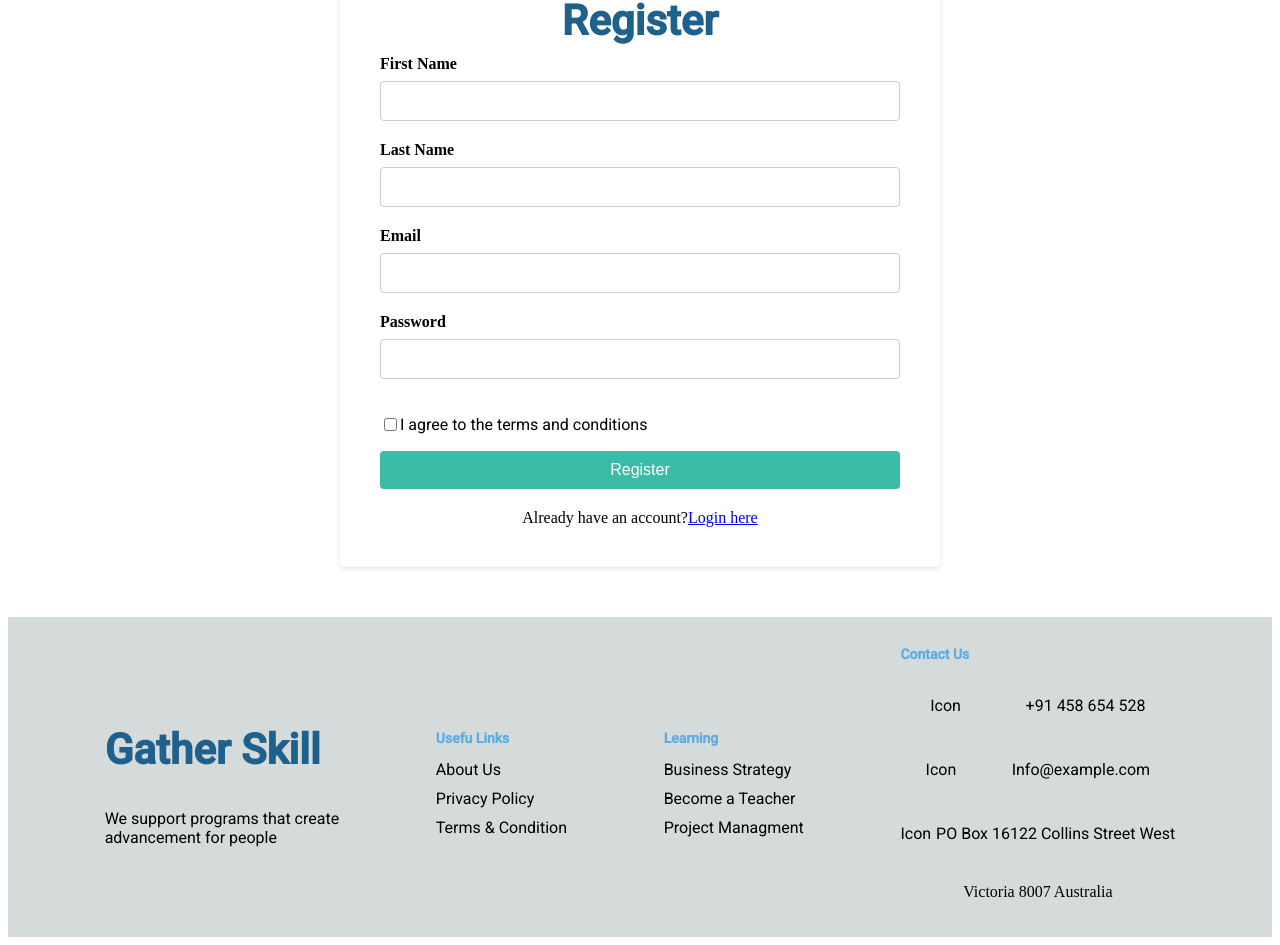
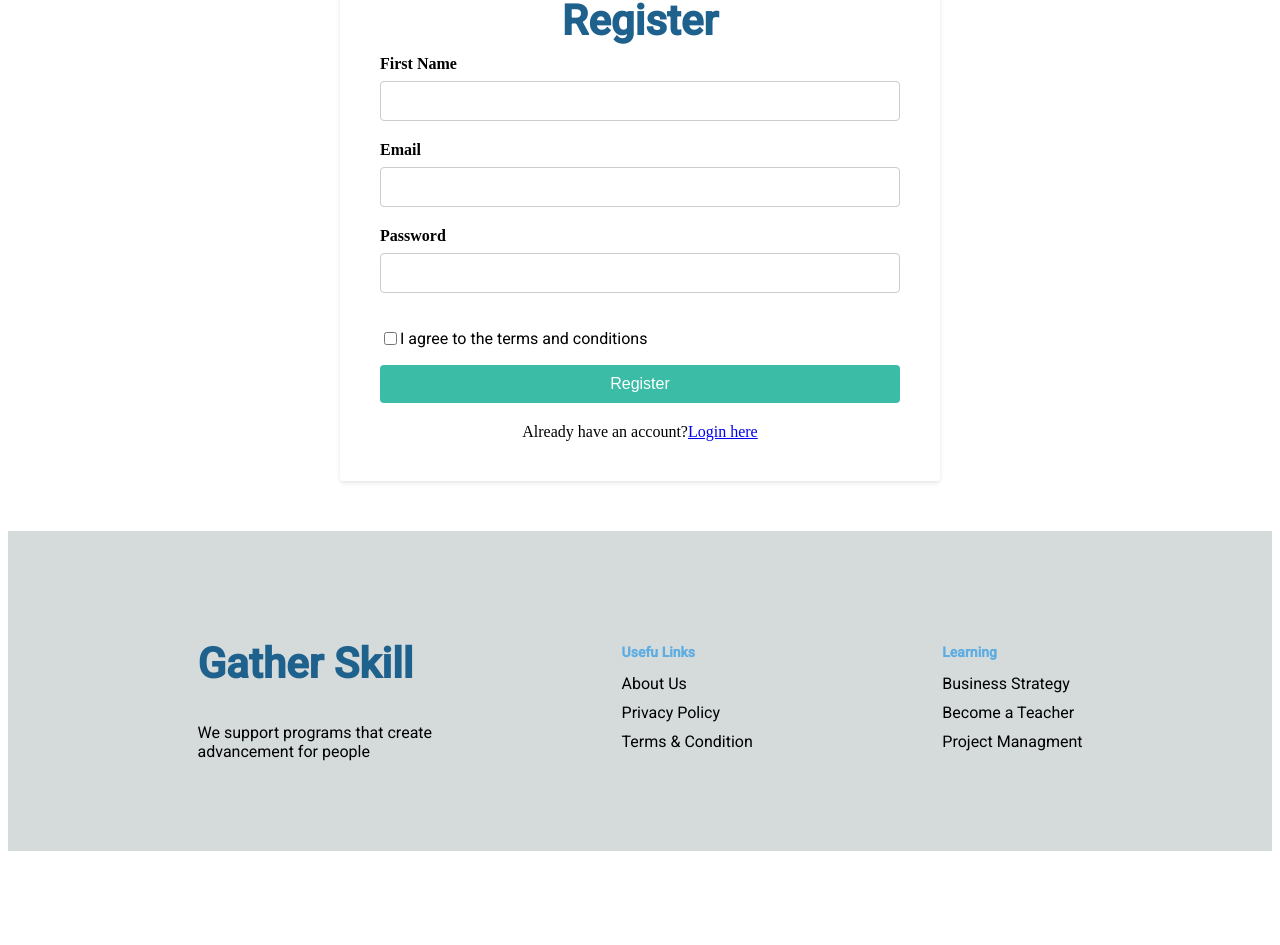
Before and after one commit to TanbirHasan/GatherSkill, a React (Create React App) app: page /register in a window 1280 px wide. Shown: the part 201-1146 px from the top of the page. After the commit the page ends 1060 px from the top, so only its background shows below. Built offline with nearby package versions, Linux system fonts and the light colour scheme.

Commit message:
registration functionality integrated and login form updated

```diff
--- /dev/null
+++ b/src/api/axios.js
@@ -0,0 +1,5 @@
+import axios from "axios";
+
+export default axios.create({
+    baseURL : 'http://localhost:8000'
+})
--- a/src/components/Auth/Login/Login.js
+++ b/src/components/Auth/Login/Login.js
@@ -1,31 +1,52 @@
-
-
-
 import { useState } from "react";
-import styles from './Login.module.css'
+import axios from "axios";
+import styles from "./Login.module.css";
 import Layout from "../../Layout/Layout";
 import { Link } from "react-router-dom";
 
 const Login = () => {
-
-  const [email, setEmail] = useState('');
-  const [password, setPassword] = useState('');
+  const [email, setEmail] = useState("");
+  const [password, setPassword] = useState("");
+  const [isLoading, setIsLoading] = useState(false);
 
   const handleEmailChange = (e) => {
     setEmail(e.target.value);
-
-
   };
 
   const handlePasswordChange = (e) => {
     setPassword(e.target.value);
-    console.log(handlePasswordChange)
   };
 
-  const handleSubmit = (e) => {
+  const handleSubmit = async (e) => {
     e.preventDefault();
 
+    // Perform form validation
+    if (!email || !password) {
+      alert("Please fill in all the required fields.");
+      return;
+    }
 
+    setIsLoading(true);
+
+    try {
+      // Make API call using Axios
+      const response = await axios.post("http://localhost:8000/api/v1/auth", {
+        email,
+        password,
+      });
+
+      // Handle the response as needed
+      console.log("Login successful:", response?.data);
+
+      // Clear form fields after successful submission
+      setEmail("");
+      setPassword("");
+    } catch (error) {
+      console.error("Login failed:", error.response?.data);
+      // Handle the error and display an appropriate message to the user
+    }
+
+    setIsLoading(false);
   };
 
   return (
@@ -53,17 +74,18 @@ const Login = () => {
               required
             />
           </div>
-          <p onClick=''>Forgot Password?</p>
-          <button type="submit">Login</button>
+          <button className={styles.forgetPassButton} onClick={() => console.log("Forgot Password?")}>Forgot Password?</button>
+          <button type="submit" disabled={isLoading}>
+            {isLoading ? "Logging in..." : "Login"}
+          </button>
 
-
-          <span>New to this page? <Link to="/register">Create new account</Link></span>
-
-
+          <span>
+            New to this page? <Link to="/register">Create new account</Link>
+          </span>
         </form>
       </div>
     </Layout>
   );
 };
 
-export default Login
+export default Login;
--- a/src/components/Auth/Login/Login.module.css
+++ b/src/components/Auth/Login/Login.module.css
@@ -34,7 +34,7 @@
     justify-content: center;
     align-items: center;
   }
-  p{
+  .forgetPassButton{
     display: flex;
     justify-content: end;
     align-items: center;
--- a/src/components/Auth/Register/Register.js
+++ b/src/components/Auth/Register/Register.js
@@ -1,75 +1,94 @@
-import React, { useState, setState } from 'react';
-import styles from './Register.module.css';
-import Layout from '../../Layout/Layout';
-import { Link } from 'react-router-dom';
+import React, { useState } from "react";
+import styles from "./Register.module.css";
+import Layout from "../../Layout/Layout";
+import { Link } from "react-router-dom";
+import axios from "../../../api/axios";
+
+const REGISTER_URL = "/api/v1/register";
 
 const Register = () => {
-
-    const [firstName, setFirstName] = useState(null);
-    const [lastName, setLastName] = useState(null);
-    const [email, setEmail] = useState(null);
-    const [password, setPassword] = useState(null);
-    const [confirmPassword, setConfirmPassword] = useState(null);
-
+  const [username, setUsername] = useState("");
+  const [email, setEmail] = useState("");
+  const [password, setPassword] = useState("");
+  const [agreeTerms, setAgreeTerms] = useState(false);
 
   const handleInputChange = (e) => {
     const { id, value } = e.target;
-        if (id === "firstName") {
-            setFirstName(value);
-        }
-        if (id === "lastName") {
-            setLastName(value);
-        }
-        if (id === "email") {
+    if (id === "username") {
+      setUsername(value);
+    } else if (id === "email") {
       setEmail(value);
-        }
-        if (id === "password") {
+    } else if (id === "password") {
       setPassword(value);
     }
-        if (id === "confirmPassword") {
-            setConfirmPassword(value);
+  };
+
+  const handleCheckboxChange = () => {
+    setAgreeTerms(!agreeTerms);
+  };
+
+  const handleSubmit = async (e) => {
+    e.preventDefault();
+
+    // Perform form validation
+    if (!username || !email || !password || !agreeTerms) {
+      alert(
+        "Please fill in all the required fields and agree to the terms and conditions."
+      );
+      return;
+    }
+
+    try {
+      const response = await axios.post(
+        REGISTER_URL,
+        JSON.stringify({
+          username,
+          email,
+          password,
+        }),
+        {
+          headers: { "Content-type": "application/json" },
+          withCredentials: true,
+        }
+      );
+
+      alert("Registration successful:", response?.data);
+
+      setUsername("");
+      setEmail("");
+      setPassword("");
+      setAgreeTerms(false);
+    } catch (err) {
+        console.log(err)
+         if (err.response.status === 409) {
+            alert('Email Taken');
+        }
+        else if(!err?.response) {
+            alert('No Server Response');
+        }
+        else {
+            alert('Registration Failed')
         }
 
     }
-
-    const handleAgreeCheckboxChange = (e) => {
-        // setFormState({
-        //   ...formState,
-        //   agree: e.target.checked,
-        // });
   };
 
-    const handleSubmit = () => {
-        console.log(firstName, lastName, email, password, confirmPassword);
-    }
-
   return (
-
     <Layout>
-
       <div className={styles.loginContainer}>
         <form className={styles.loginForm} onSubmit={handleSubmit}>
           <h2>Register</h2>
           <div className={styles.formGroup}>
-                        <label htmlFor="firstname">First Name</label>
+            <label htmlFor="username">First Name</label>
             <input
               type="text"
-                            id="firstname"
-                            value={firstName}
+              id="username"
+              value={username}
               onChange={handleInputChange}
               required
             />
           </div>
-                    <div className={styles.formGroup}>
-                        <label htmlFor="firstname">Last Name</label>
-                        <input
-                            type="text"
-                            id="firstname"
-                            value={firstName}
-                            onChange={handleInputChange}
-                            required
-                        />
-                    </div>
+
           <div className={styles.formGroup}>
             <label htmlFor="email">Email</label>
             <input
@@ -89,30 +108,28 @@ const Register = () => {
               onChange={handleInputChange}
               required
             />
-
           </div>
           <div className={styles.checkbox}>
             <input
               type="checkbox"
+              id="agreeTerms"
               name="agree"
               value="true"
-                            checked=''
-                            onChange={handleAgreeCheckboxChange}
+              checked={agreeTerms}
+              onChange={handleCheckboxChange}
               required
             />
             <p>I agree to the terms and conditions</p>
           </div>
           <button type="submit">Register</button>
 
-                    <span>Already have an account? <Link to="/login">Login here</Link></span>
-
+          <span>
+            Already have an account? <Link to="/login">Login here</Link>
+          </span>
         </form>
       </div>
+    </Layout>
+  );
+};
 
-        </Layout>
-
-
-    )
-}
-
-export default Register
+export default Register;
--- a/src/components/Footer/Footer.js
+++ b/src/components/Footer/Footer.js
@@ -1,48 +1,47 @@
-import React from 'react'
-import styles from "./Footer.module.css"
-import { Link } from 'react-router-dom'
+import React from "react";
+import styles from "./Footer.module.css";
+import { Link } from "react-router-dom";
 
 export default function Footer() {
   return (
     <footer className={styles.footer}>
       <div>
-         <h2><b>Gather Skill</b></h2>
-         <p>We support programs that create <br/> advancement for people</p>
+        <h2>
+          <b>Gather Skill</b>
+        </h2>
+        <p>
+          We support programs that create <br /> advancement for people
+        </p>
       </div>
       <div>
         <h3>Usefu Links</h3>
         <div className={styles.footerbox}>
-        <Link to="" className={styles.footerboxLink}>About Us</Link>
-        <Link to=""  className={styles.footerboxLink}>Privacy Policy</Link>
-        <Link to=""  className={styles.footerboxLink}>Terms & Condition</Link>
+          <Link to="" className={styles.footerboxLink}>
+            About Us
+          </Link>
+          <Link to="" className={styles.footerboxLink}>
+            Privacy Policy
+          </Link>
+          <Link to="" className={styles.footerboxLink}>
+            Terms & Condition
+          </Link>
         </div>
-
       </div>
       <div>
-      <h3>Learning</h3>
-      <div className={styles.footerbox}>
-      <Link to=""  className={styles.footerboxLink}>Business Strategy</Link>
-        <Link to=""  className={styles.footerboxLink}>Become a Teacher</Link>
-        <Link to=""  className={styles.footerboxLink}>Project Managment</Link>
+        <h3>Learning</h3>
+        <div className={styles.footerbox}>
+          <Link to="" className={styles.footerboxLink}>
+            Business Strategy
+          </Link>
+          <Link to="" className={styles.footerboxLink}>
+            Become a Teacher
+          </Link>
+          <Link to="" className={styles.footerboxLink}>
+            Project Managment
+          </Link>
+        </div>
       </div>
 
-      </div>
-      <div>
-      <h3>Contact Us</h3>
-      <div className={styles.footerIconBox}>
-        <span>Icon</span>
-        <span>+91 458 654 528</span>
-      </div>
-      <div  className={styles.footerIconBox}>
-        <span>Icon</span>
-        <span>Info@example.com</span>
-      </div>
-      <div  className={styles.footerIconBox}>
-        <span>Icon</span>
-        <span>PO Box 16122 Collins Street West</span>
-      </div>
-      <span> Victoria 8007 Australia</span>
-      </div>
     </footer>
-  )
+  );
 }
```
Also changed, not shown: src/context/AuthProvider.js (added, +15 -0 lines). Lines whose indentation alone changed are shown as unchanged.
